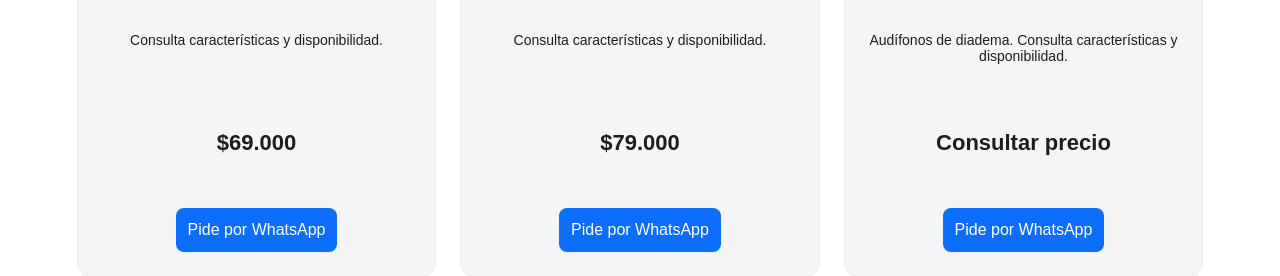
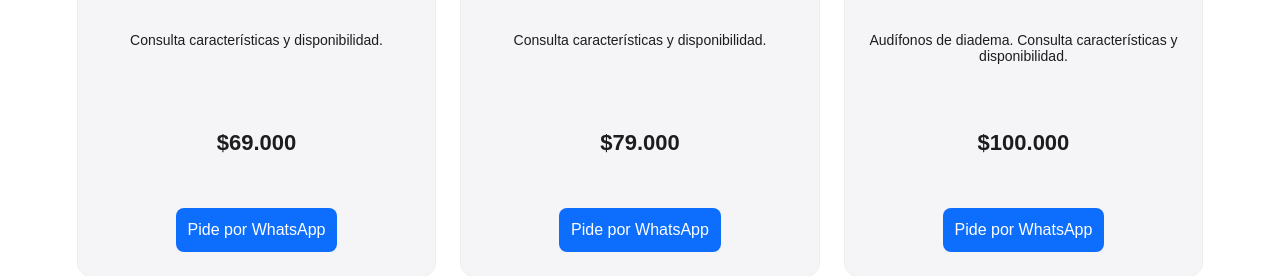
Before and after one commit to Fabixioo/Airconic, a plain HTML site: page index.html in a window 1280 px wide. Shown: the part 1001-1277 px from the top of the page. Drawn offline with Linux system fonts and the light colour scheme.

Commit message:
Actualizar precio de AirPods Max a $100.000 COP

```diff
--- a/index.html
+++ b/index.html
@@ -102,7 +102,7 @@
           Consulta características y disponibilidad.
         </p>
 
-        <h4>Consultar precio</h4>
+        <h4>$100.000</h4>
 
         <a
           class="comprar"
```
